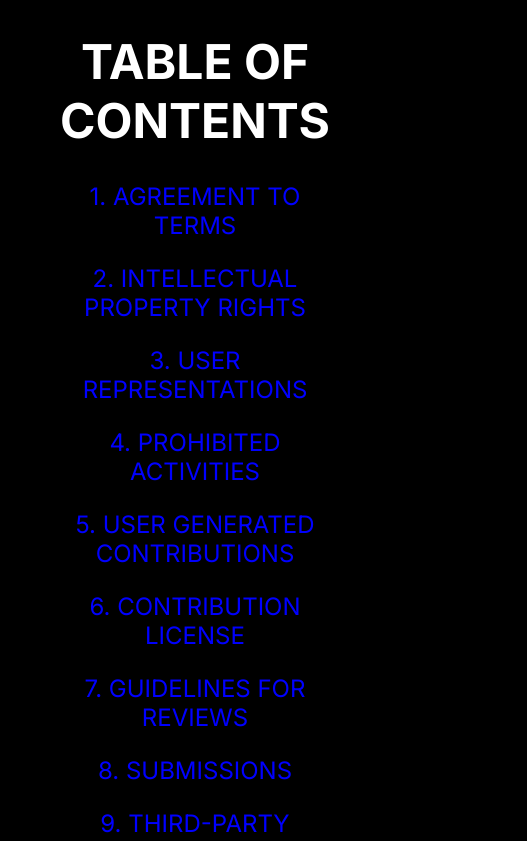
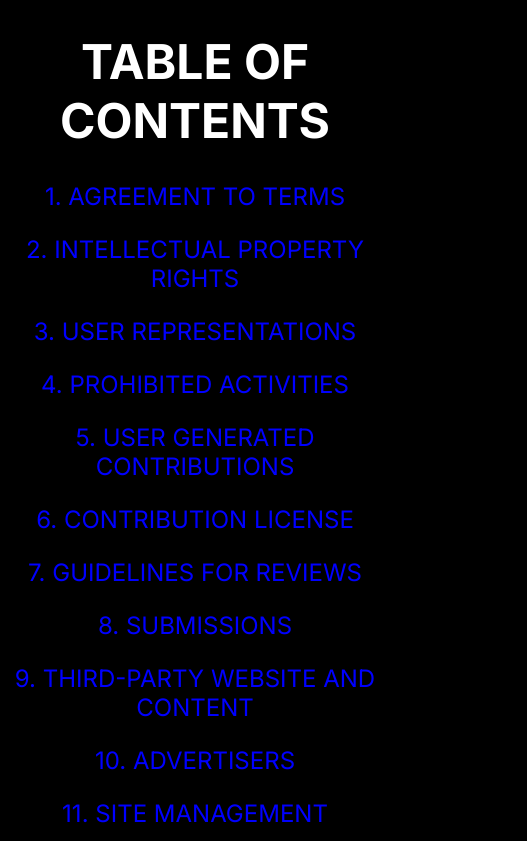
Before and after one commit to sudofinn/finnguha, a Next.js app: page /terms in a window 390 px wide. Shown: the top 841 px of the page, 527 px wide, since content can reach past the window. Built offline with nearby package versions, Linux system fonts and the light colour scheme.

Commit message:
Made legal sections width bigger for mobile

```diff
--- a/app/cookies/page.module.css
+++ b/app/cookies/page.module.css
@@ -13,3 +13,10 @@
     color:orange;
     font-size:1.5rem;
 }
+
+@media(max-width:600px) {
+    .primary {
+        margin-left:0px;
+        margin-right:0px;
+    }
+}
--- a/app/impressum/page.module.css
+++ b/app/impressum/page.module.css
@@ -13,3 +13,10 @@
     color:orange;
     font-size:1.5rem;
 }
+
+@media(max-width:600px) {
+    .primary {
+        margin-left:0px;
+        margin-right:0px;
+    }
+}
--- a/app/impressum/page.tsx
+++ b/app/impressum/page.tsx
@@ -21,7 +21,10 @@ const page = () => {
 <p>finnguha@gmail.com</p>
 <p>+4915736470782</p>
 <p>INFORMATIONEN ÜBER DIE UNTERNEHMENSREGISTRIERUNG</p>
-<p>Informationen zur Online-Streitbeilegung: Die EU-Kommission hat eine Internetplattform zur Online-Beilegung von Streitigkeiten (sog. „OS-Plattform“) geschaffen. Die OS-Plattform dient als Anlaufstelle zur außergerichtlichen Beilegung von Streitigkeiten betreffend vertragliche Verpflichtungen, die aus Online-Kaufverträgen erwachsen. Sie können die OS-Plattform unter dem folgenden Link erreichen:http://ec.euopa.eu/consumers/odr „Hinweis gemäß § 36 Verbraucherstreitbeilegungsgesetz (VSBG).
+<p>Informationen zur Online-Streitbeilegung: Die EU-Kommission hat eine Internetplattform zur Online-Beilegung von Streitigkeiten (sog. „OS-Plattform“) geschaffen. Die OS-Plattform dient als Anlaufstelle zur außergerichtlichen Beilegung von Streitigkeiten betreffend vertragliche Verpflichtungen, die aus Online-Kaufverträgen erwachsen. Sie können die OS-Plattform unter dem folgenden Link erreichen:
+  http://ec.euopa.eu/consumers/odr
+  „Hinweis gemäß § 36 Verbraucherstreitbeilegungsgesetz
+   (VSBG).
 </p>
 
 
--- a/app/privacy/page.module.css
+++ b/app/privacy/page.module.css
@@ -13,3 +13,10 @@
     color:green;
     font-size:1.5rem;
 }
+
+@media(max-width:600px) {
+    .primary {
+        margin-left:0px;
+        margin-right:0px;
+    }
+}
--- a/app/terms/page.module.css
+++ b/app/terms/page.module.css
@@ -13,3 +13,11 @@
     color:blue;
     font-size:1.5rem;
 }
+
+
+@media(max-width:600px) {
+    .primary {
+        margin-left:0px;
+        margin-right:0px;
+    }
+}
--- a/app/terms/page.tsx
+++ b/app/terms/page.tsx
@@ -89,7 +89,8 @@ As a user of the Site, you agree not to: Systematically retrieve data or other c
 </p>
 
 <h1>14. MODIFICATIONS AND INTERRUPTIONS
-We reserve the right to change, modify, or remove the contents of the Site at any time or for any reason at our sole discretion without notice. However, we have no obligation to update any information on our Site. We also reserve the right to modify or discontinue all or part of the Site without notice at any time. We will not be liable to you or any third party for any modification, price change, suspension, or discontinuance of the Site. We cannot guarantee the Site will be available at all times. We may experience hardware, software, or other problems or need to perform maintenance related to the Site, resulting in interruptions, delays, or errors. We reserve the right to change, revise, update, suspend, discontinue, or otherwise modify the Site at any time or for any reason without notice to you. You agree that we have no liability whatsoever for any loss, damage, or inconvenience caused by your inability to access or use the Site during any downtime or discontinuance of the Site. Nothing in these Terms of Use will be construed to obligate us to maintain and support the Site or to supply any corrections, updates, or releases in connection therewith.
+<p>We reserve the right to change, modify, or remove the contents of the Site at any time or for any reason at our sole discretion without notice. However, we have no obligation to update any information on our Site. We also reserve the right to modify or discontinue all or part of the Site without notice at any time. We will not be liable to you or any third party for any modification, price change, suspension, or discontinuance of the Site. We cannot guarantee the Site will be available at all times. We may experience hardware, software, or other problems or need to perform maintenance related to the Site, resulting in interruptions, delays, or errors. We reserve the right to change, revise, update, suspend, discontinue, or otherwise modify the Site at any time or for any reason without notice to you. You agree that we have no liability whatsoever for any loss, damage, or inconvenience caused by your inability to access or use the Site during any downtime or discontinuance of the Site. Nothing in these Terms of Use will be construed to obligate us to maintain and support the Site or to supply any corrections, updates, or releases in connection therewith.
+</p>
 </h1>
 
 <h1>15. GOVERNING LAW</h1>
```
